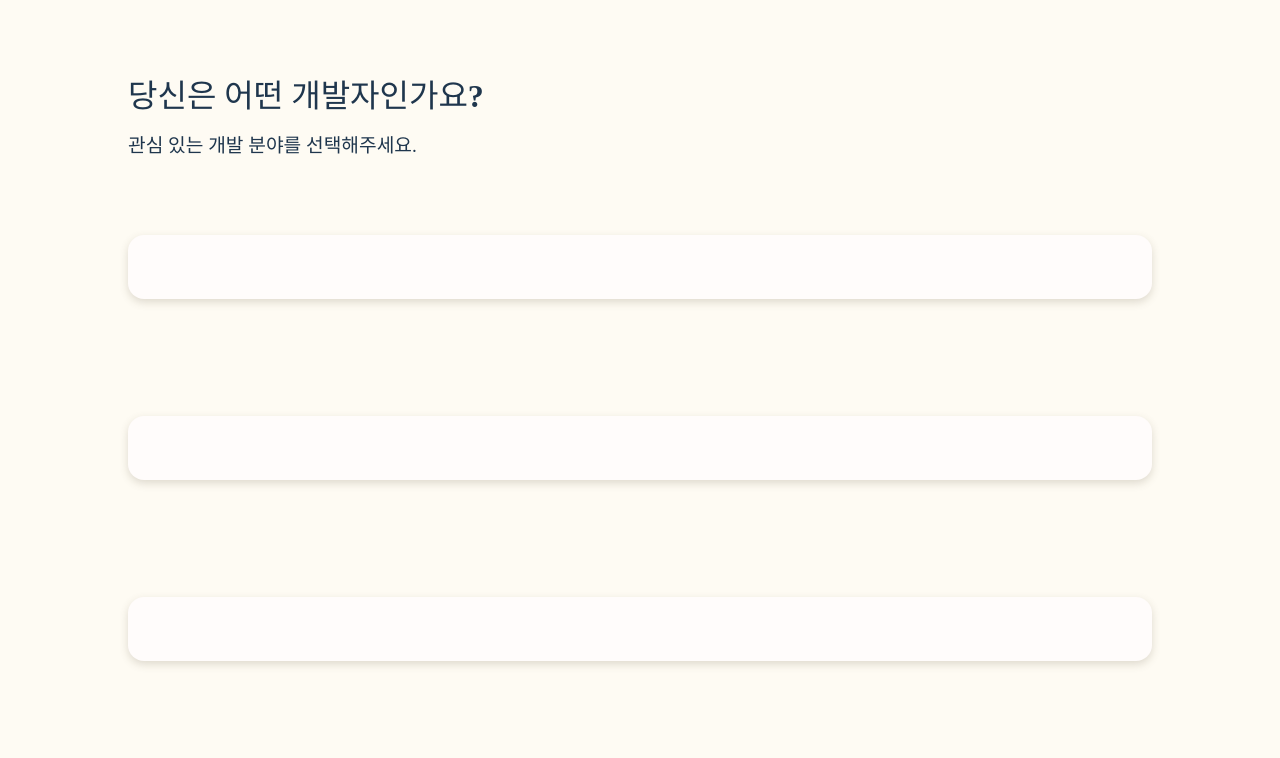
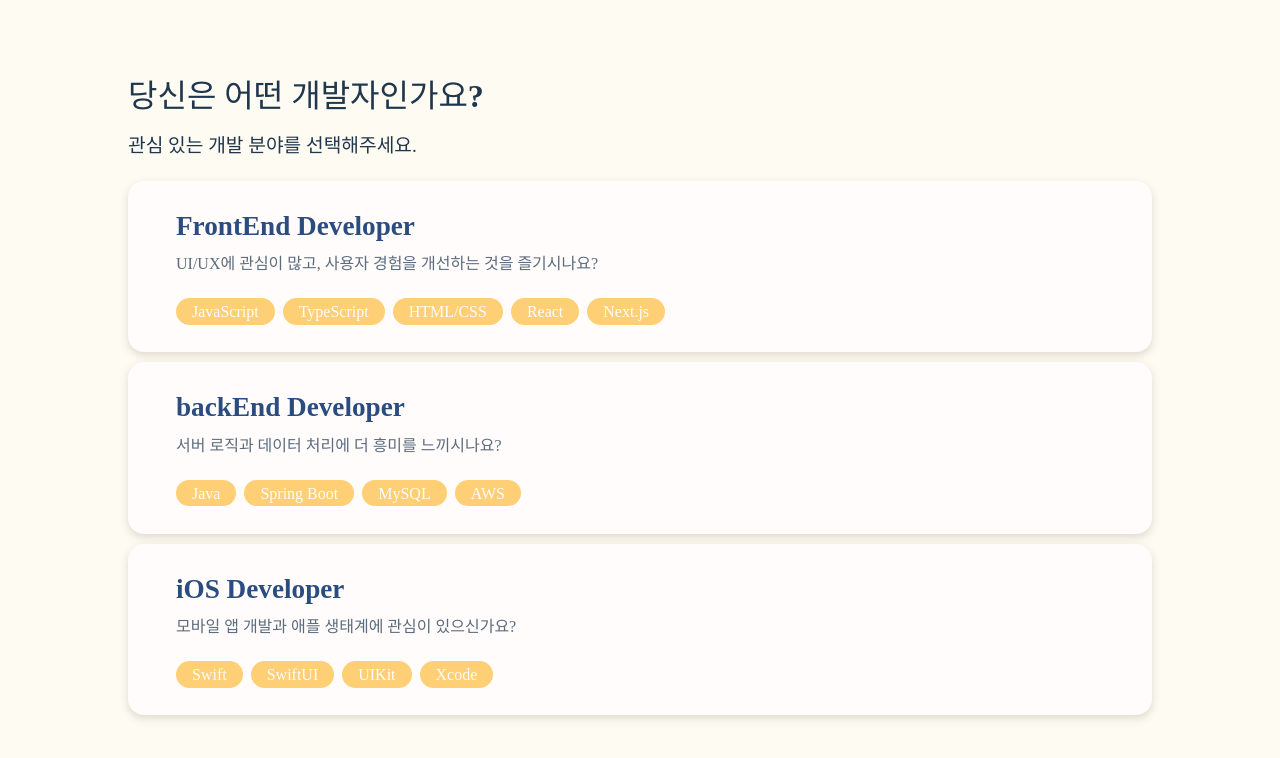
Before and after one commit to minjeongHEO/Job-Cracker, a Next.js app: page /interview/developer in a window 1280 px wide. Shown: the top 758 px of the page. Built offline with nearby package versions, Linux system fonts and the light colour scheme; a web font is replaced by a local one.

Commit message:
feat: 개발자 선택 페이지에 버튼들 나열 #7

```diff
--- a/app/interview/developer/page.tsx
+++ b/app/interview/developer/page.tsx
@@ -1,8 +1,15 @@
+'use client';
+import { useState } from 'react';
+
 import SelectButton from '@/app/_components/SelectButton';
+import { DeveloperType } from '@/app/_types/interview';
+import { DEVELOPER_OPTIONS } from '@/app/interview/_constants/developers';
 
 import styles from './DeveloperPage.module.scss';
 
 export default function DeveloperPage() {
+  const [selectedDev, setSelectedDev] = useState<DeveloperType | null>();
+
   return (
     <div className={styles.main}>
       <div className={styles['main__description']}>
@@ -11,9 +18,18 @@ export default function DeveloperPage() {
       </div>
 
       <div className={styles['main__selectBox']}>
-        <SelectButton />
-        <SelectButton />
-        <SelectButton />
+        {Object.entries(DEVELOPER_OPTIONS).map(([key, option]) => (
+          <SelectButton
+            key={key}
+            variant="detailed"
+            title={option.title}
+            description={option.description}
+            subTitles={option.subTitles}
+            Icon={option.Icon}
+            isSelected={selectedDev === key}
+            onClick={() => setSelectedDev(key as DeveloperType)}
+          />
+        ))}
       </div>
     </div>
   );
```
